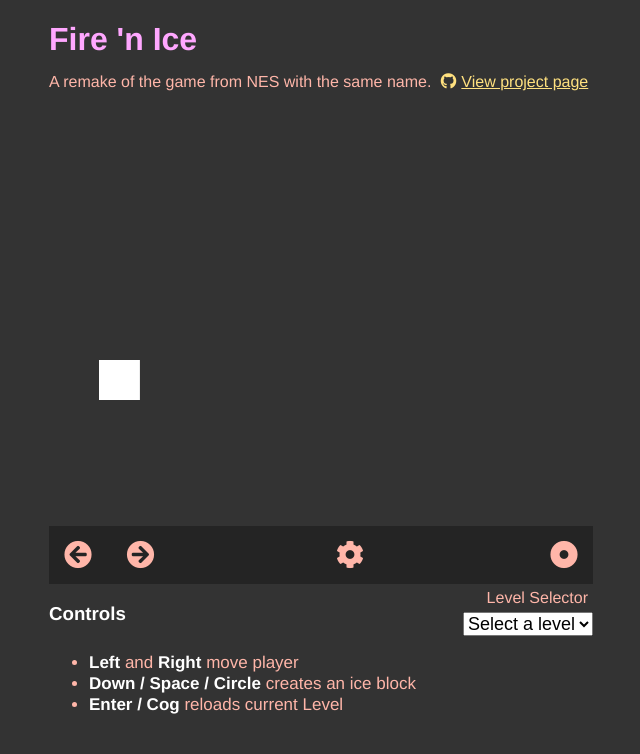
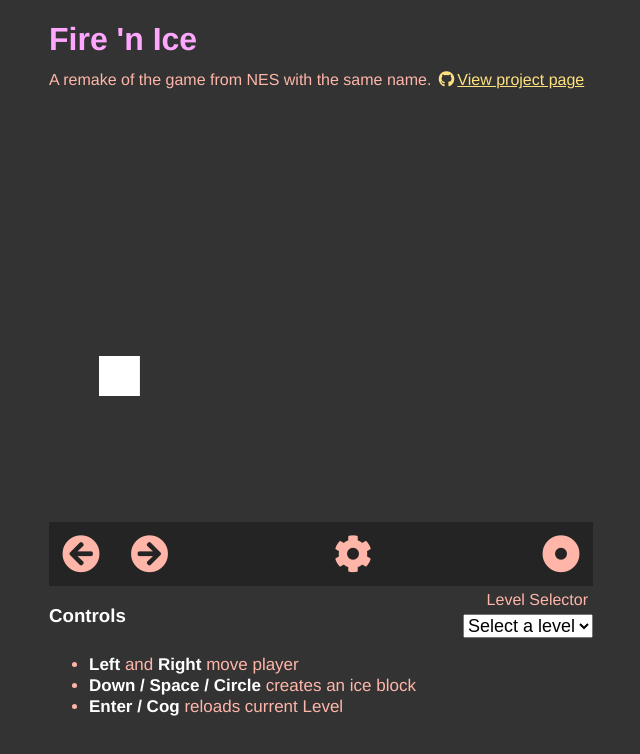
Before and after one commit to eugenioenko/fire-n-ice, a plain HTML site: page index.html in a window 1280 px wide. Shown: the whole page, without its empty margins (319-959 px from the left). Drawn offline with Linux system fonts and the light colour scheme.

Commit message:
updated button sizes

```diff
--- a/css/styles.css
+++ b/css/styles.css
@@ -73,8 +73,8 @@
 	background-color: rgba(.0, .0, .0, .3);
 }
 .fa , .far, .fab {
-	font-size: 28px;
-	padding: 5px;
+	font-size: 38px;
+	padding: 3px;
 	margin: 10px;
 }
 
```
